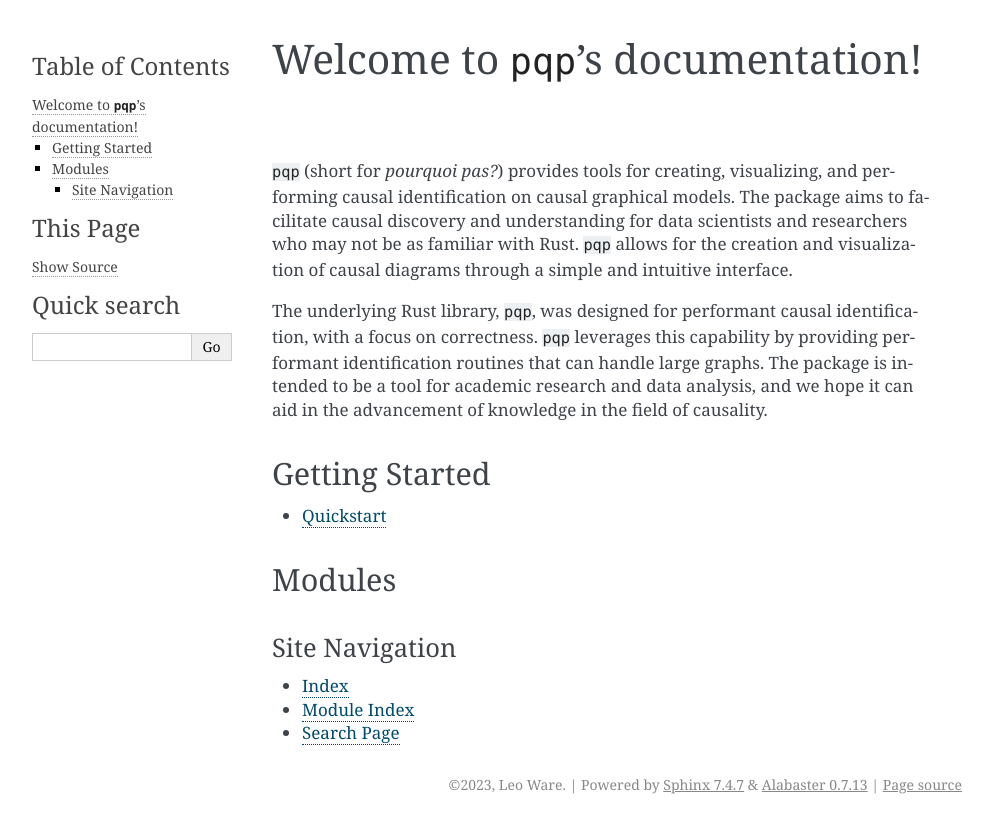
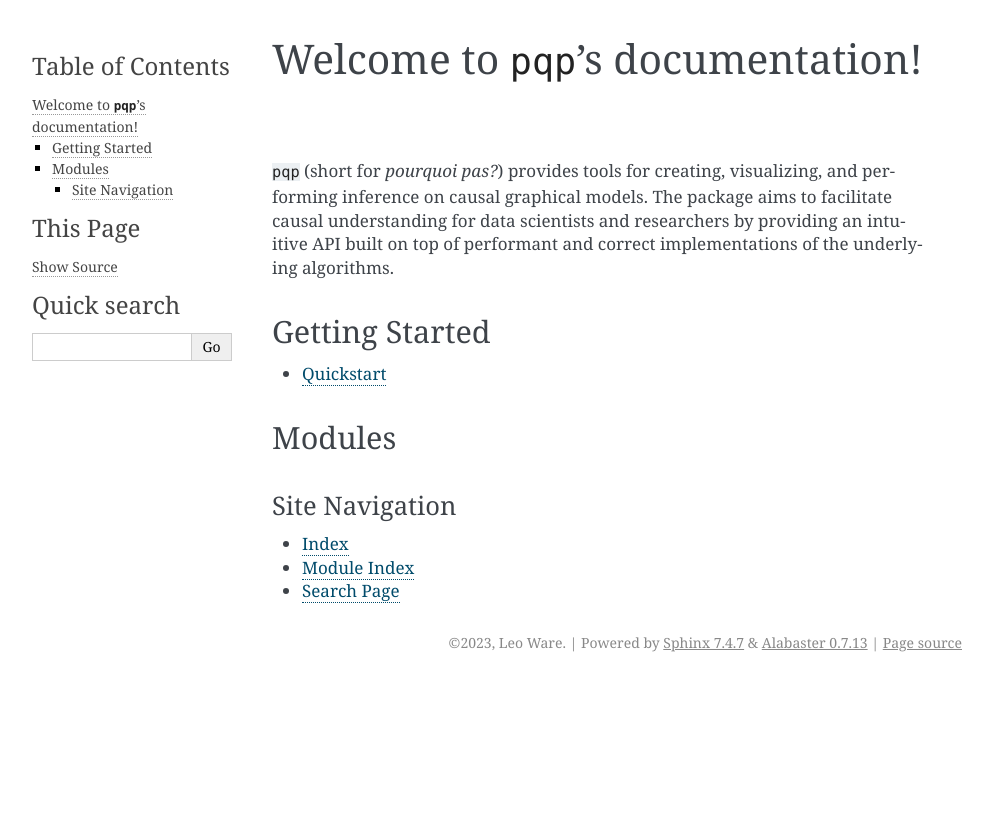
Before and after one commit to leo-ware/pqp, a Sphinx documentation site: the page built from python/docs/source/index.rst, in a window 1280 px wide. Shown: the top 833 px of the page, without its empty margins (148-1141 px from the left). Built offline with Sphinx 7.4.7, drawn with Linux system fonts in a browser that asks for light colours; pages that are not in the unit, such as notebooks, are missing from menus.

Commit message:
rewrite documnetation index

```diff
--- a/python/docs/source/index.rst
+++ b/python/docs/source/index.rst
@@ -2,12 +2,7 @@
 Welcome to ``pqp``'s documentation!
 =======================================
 
-``pqp`` (short for *pourquoi pas?*) provides tools for creating, visualizing, and performing causal identification on causal graphical models. The package aims to facilitate causal discovery and understanding for data scientists and researchers who may not be as familiar with Rust. ``pqp`` allows for the creation and visualization of causal diagrams through a simple and intuitive interface.
-
-The underlying Rust library, ``pqp``, was designed for performant causal identification, with a focus on correctness. ``pqp`` leverages this capability by providing performant identification routines that can handle large graphs. The package is intended to be a tool for academic research and data analysis, and we hope it can aid in the advancement of knowledge in the field of causality.
-
-.. **Please Note:** This package is in development, and the API is subject to change. Additionally, not all features may work as advertised. We welcome any feedback or suggestions for improvement.
-
+``pqp`` (short for *pourquoi pas?*) provides tools for creating, visualizing, and performing inference on causal graphical models. The package aims to facilitate causal understanding for data scientists and researchers by providing an intuitive API built on top of performant and correct implementations of the underlying algorithms.
 
 Getting Started
 -----------------
```
